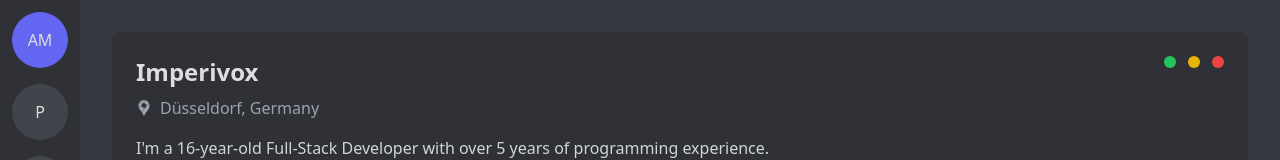
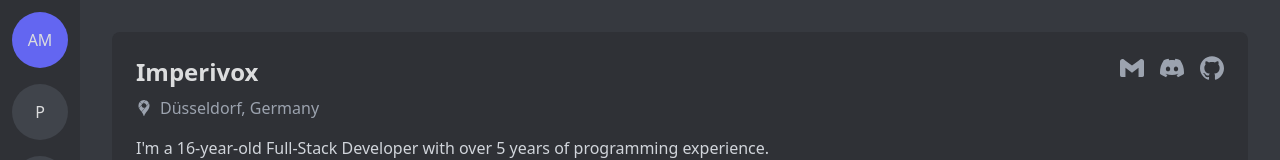
Before and after one commit to imperivox/Rizzcord, a React (Create React App) app: page / in a window 1280 px wide. Shown: the top 160 px of the page. Built offline with nearby package versions, Linux system fonts and the light colour scheme.

Commit message:
Update App.js

```diff
--- a/src/App.js
+++ b/src/App.js
@@ -83,6 +83,13 @@ const SocialLinks = ({ links }) => (
   </div>
 );
 
+const SocialButton = ({ icon, link, tooltip }) => (
+  <motion.a href={link} target="_blank" rel="noopener noreferrer" whileHover={{ scale: 1.1 }} whileTap={{ scale: 0.95 }} className="relative group">
+    <IconComponent iconName={icon} size={6} className="text-gray-400 hover:text-white transition-colors duration-200" />
+    <span className="absolute -bottom-8 left-1/2 -translate-x-1/2 px-2 py-1 bg-discord-darker rounded text-xs opacity-0 group-hover:opacity-100 transition-opacity duration-200 whitespace-nowrap">{tooltip}</span>
+  </motion.a>
+);
+
 const App = () => {
   const [selectedServer, setSelectedServer] = useState("about");
   const [visiblePostId, setVisiblePostId] = React.useState(null);
@@ -109,10 +116,10 @@ const App = () => {
                   </div>
                 </div>
                 <div className="flex flex-col items-end gap-4">
-                  <div className="flex gap-3">
-                    <motion.div whileHover={{ scale: 1.1 }} className="w-3 h-3 rounded-full bg-green-500" title="Online" />
-                    <motion.div whileHover={{ scale: 1.1 }} className="w-3 h-3 rounded-full bg-yellow-500" title="Idle" />
-                    <motion.div whileHover={{ scale: 1.1 }} className="w-3 h-3 rounded-full bg-red-500" title="Do Not Disturb" />
+                  <div className="flex gap-4">
+                    <SocialButton icon="Gmail" link="mailto:your.email@example.com" tooltip="Send Email" />
+                    <SocialButton icon="Discord" link="https://discord.com/users/yourid" tooltip="Connect on Discord" />
+                    <SocialButton icon="Github" link="https://github.com/yourusername" tooltip="View GitHub Profile" />
                   </div>
                   <SocialLinks links={portfolioData.socialLinks} />
                 </div>
```
